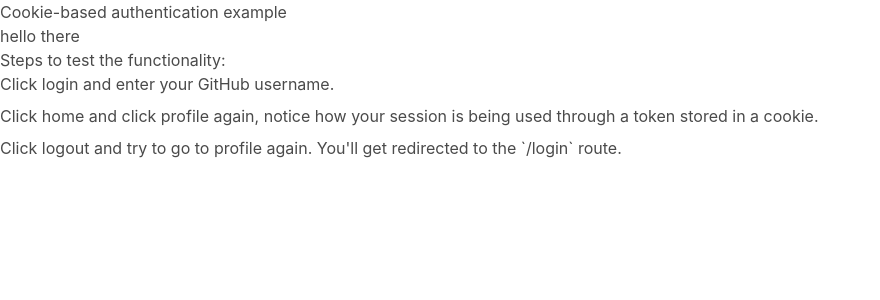
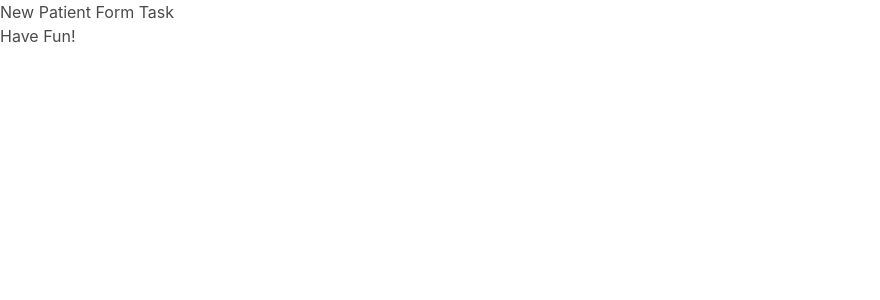
Before and after one commit to project-sabai/Sabai-Frontend, a Next.js app: page / in a window 1280 px wide. Shown: the top 300 px of the page, without its empty margins (0-880 px from the left). Built offline with nearby package versions, Linux system fonts and the light colour scheme.

Commit message:
Install react-modal

```diff
--- a/package.json
+++ b/package.json
@@ -15,6 +15,7 @@
     "node-sass": "^4.12.0",
     "react": "^16.8.6",
     "react-dom": "^16.8.6",
+    "react-modal": "^3.10.1",
     "react-router-dom": "^5.0.1",
     "react-sidebar": "^3.0.2"
   }
--- a/pages/index.js
+++ b/pages/index.js
@@ -1,29 +1,14 @@
 import React from "react";
+import Modal from 'react-modal';
+import styles from "../styles/styles.scss";
 
-const Home = () => (
-  <div>
-    <h1>Cookie-based authentication example</h1>
-    <h2>hello there</h2>
-
-    <p>Steps to test the functionality:</p>
-
-    <ol>
-      <li>Click login and enter your GitHub username.</li>
-      <li>
-        Click home and click profile again, notice how your session is being
-        used through a token stored in a cookie.
-      </li>
-      <li>
-        Click logout and try to go to profile again. You'll get redirected to
-        the `/login` route.
-      </li>
-    </ol>
-    <style jsx>{`
-      li {
-        margin-bottom: 0.5rem;
-      }
-    `}</style>
-  </div>
-);
-
-export default Home;
+export default class Index extends React.Component {
+  render() {
+    return (
+      <div>
+        <h1>New Patient Form Task</h1>
+        <h2>Have Fun!</h2>
+      </div>
+    );
+  }
+}
```
